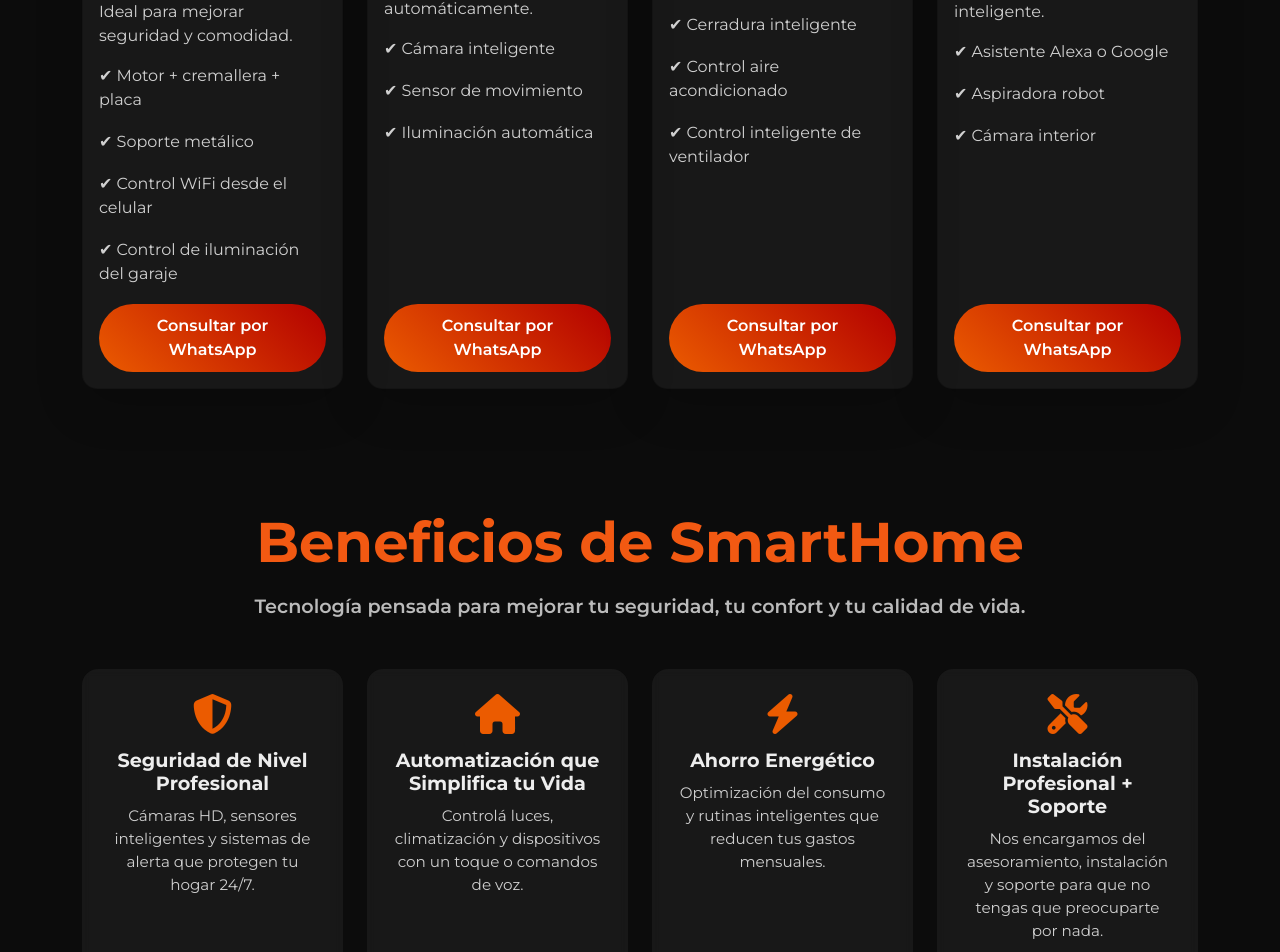
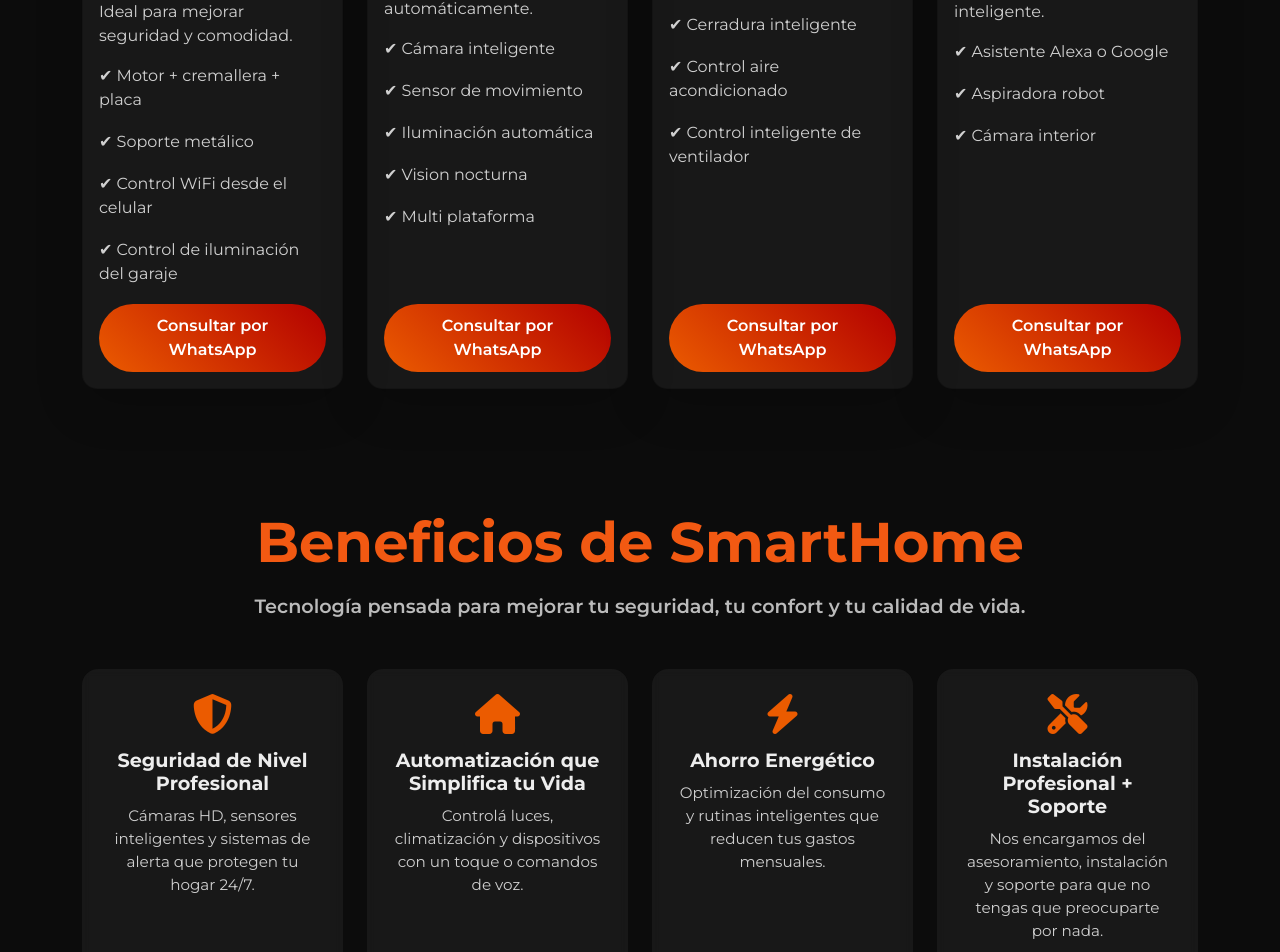
Before and after one commit to Mausach/SmarthHome, a React (Vite) app: page / in a window 1280 px wide. Shown: the part 2820-3772 px from the top of the page. Built offline with nearby package versions, Linux system fonts and the light colour scheme.

Commit message:
pre final sin optimizar

```diff
--- a/src/pages/Home/Componentes/Beneficios.css
+++ b/src/pages/Home/Componentes/Beneficios.css
@@ -22,7 +22,7 @@
 
 .beneficio-card:hover {
   transform: translateY(-10px) !important;
-  box-shadow: 0px 8px 20px var(--rojoOscuro);
+  box-shadow: 0px 8px 20px var(--grisClaro);
 }
 
 /* ICONOS */
--- a/src/pages/Home/Componentes/Packs.jsx
+++ b/src/pages/Home/Componentes/Packs.jsx
@@ -38,6 +38,8 @@
                 "Cámara inteligente",
                 "Sensor de movimiento",
                 "Iluminación automática",
+                "Vision nocturna",
+                "Multi plataforma",
             ],
         },
         {
```
